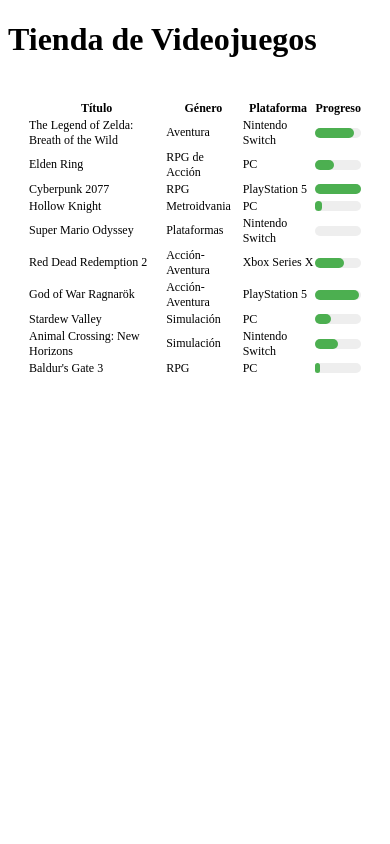
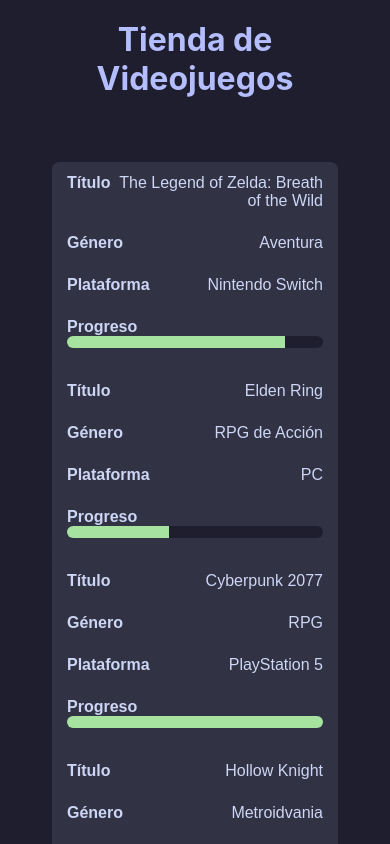
Before and after one commit to mochiCatDev/tienda-videojuegos, a React (Vite) app: page / in a window 390 px wide. Shown: the top 844 px of the page. Built offline with nearby package versions, Linux system fonts and the light colour scheme.

Commit message:
feat: aplicar estilos catppuccin mocha en la pagina

```diff
--- a/src/App.css
+++ b/src/App.css
@@ -0,0 +1,23 @@
+* {
+  margin: 0;
+  padding: 0;
+  box-sizing: border-box;
+}
+
+body {
+  background-color: #1e1e2e;
+  color: #cdd6f4;
+  font-family: -apple-system, BlinkMacSystemFont, 'Segoe UI', Roboto, sans-serif;
+}
+
+#root {
+  max-width: 1200px;
+  margin: 0 auto;
+  padding: 20px;
+}
+
+h1 {
+  text-align: center;
+  margin-bottom: 2rem;
+  color: #b4befe;
+}
--- a/src/App.jsx
+++ b/src/App.jsx
@@ -1,4 +1,5 @@
 import { useState } from "react";
+import "./App.css";
 import { TablaVideojuegos } from "./components/TablaVideojuegos";
 import { data } from "./data/videojuegos";
 
--- a/src/components/TablaVideojuegos.css
+++ b/src/components/TablaVideojuegos.css
@@ -1,29 +1,70 @@
+:root {
+  --base: #1e1e2e;
+  --surface0: #313244;
+  --text: #cdd6f4;
+  --lavender: #b4befe;
+  --green: #a6e3a1;
+}
+
 .tabla-container {
-  overflow-x: auto;
-  padding: 20px;
+  padding: 2rem;
+  background-color: var(--base);
+  color: var(--text);
+  min-height: 100vh;
+  font-family: sans-serif;
 }
 
 table {
   width: 100%;
   border-collapse: collapse;
+  background-color: var(--surface0);
+  border-radius: 8px;
+  overflow: hidden;
+}
+
+th,
+td {
+  padding: 12px 15px;
+  text-align: left;
+  border-bottom: 1px solid var(--base);
+}
+
+th {
+  background-color: var(--lavender);
+  color: var(--base);
 }
 
 .progress-bar {
-  background: #eee;
+  background: var(--base);
   width: 100%;
-  height: 10px;
-  border-radius: 5px;
+  height: 12px;
+  border-radius: 6px;
+  overflow: hidden;
 }
 
 .progress-fill {
-  background: #4caf50;
+  background: var(--green);
   height: 100%;
-  border-radius: 5px;
 }
 
 @media (max-width: 600px) {
-  th,
+  thead {
+    display: none;
+  }
+  tr {
+    display: block;
+    margin-bottom: 10px;
+    background: var(--surface0);
+    border-radius: 8px;
+  }
   td {
-    font-size: 12px;
+    display: block;
+    text-align: right;
+    border: none;
+  }
+  td::before {
+    content: attr(data-label);
+    float: left;
+    font-weight: bold;
   }
 }
--- a/src/components/TablaVideojuegos.jsx
+++ b/src/components/TablaVideojuegos.jsx
@@ -8,14 +8,17 @@
           <tr><th>Título</th><th>Género</th><th>Plataforma</th><th>Progreso</th></tr>
         </thead>
         <tbody>
-          {juegos.map(j => (
+          {juegos.map((j) => (
             <tr key={j.id}>
-              <td>{j.titulo}</td>
-              <td>{j.genero}</td>
-              <td>{j.plataforma}</td>
-              <td>
+              <td data-label="Título">{j.titulo}</td>
+              <td data-label="Género">{j.genero}</td>
+              <td data-label="Plataforma">{j.plataforma}</td>
+              <td data-label="Progreso">
                 <div className="progress-bar">
-                  <div className="progress-fill" style={{ width: `${j.progreso * 100}%` }}></div>
+                  <div
+                    className="progress-fill"
+                    style={{ width: `${j.progreso * 100}%` }}
+                  ></div>
                 </div>
               </td>
             </tr>
--- a/src/index.css
+++ b/src/index.css
@@ -0,0 +1,4 @@
+body {
+  margin: 0;
+  background-color: #1e1e2e;
+}
```
